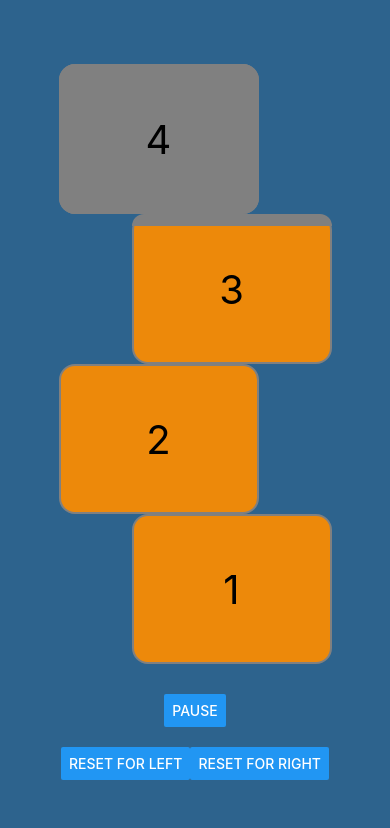
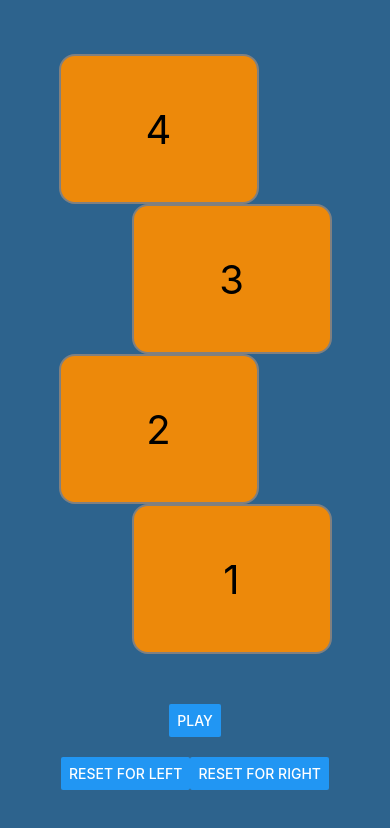
Before and after one commit to MathieuFedrigo/face-a-face, a React Native app: screen / in a window 390 px wide. Shown: the top 828 px of the page. Built offline with nearby package versions, Linux system fonts and the light colour scheme.

Commit message:
fix default state

```diff
--- a/src/Components/Board.tsx
+++ b/src/Components/Board.tsx
@@ -1,14 +1,31 @@
+import { useState } from 'react';
 import { Button, StyleSheet, View } from 'react-native';
 import { Brick } from '../Components/Brick';
 import { useTimer } from '../Hooks/useTimer';
 import { boardSelector, wrongAnswer, restartForLeft, restartForRight, pause, boardStatusSelector } from '../redux/boardSlice';
 import { useAppDispatch, useAppSelector } from '../redux/hooks';
+import { ISide } from '../Types/Side';
 
 export const Board = () => {
   const board = useAppSelector(boardSelector);
   const isPaused = useAppSelector(boardStatusSelector);
+
   const dispatch = useAppDispatch();
   useTimer()
+  const [isWrongAnswerDisabled, setIsWrongAnswerDisabled] = useState(true)
+  const onPlayPausePress = () => {
+    if(isPaused) setIsWrongAnswerDisabled(false)
+    dispatch(pause())
+  }
+  const onWrongAnswerPress = () => {
+    setIsWrongAnswerDisabled(true)
+    dispatch(wrongAnswer())
+  }
+  const onResetFactory = (side: ISide) => () => {
+    if(side === 'left') dispatch(restartForLeft())
+    if(side === 'right') dispatch(restartForRight())
+    setIsWrongAnswerDisabled(true)
+  }
 
   return (
       <View style={styles.container}>
@@ -17,11 +34,15 @@ export const Board = () => {
         <Brick number={2} side={board[2]} />
         <Brick number={1} side={board[1]} />
         <View style={{height: 30}}/>
-        {isPaused ? <Button title='Wrong Answer' onPress={() => dispatch(wrongAnswer())}/> : null}
-        <Button title={isPaused ? 'PLAY' : 'PAUSE'} onPress={() => dispatch(pause())}/>
         <View style={styles.buttonContainer}>
-          <Button title='Reset for LEFT' onPress={() => dispatch(restartForLeft())}/>
-          <Button title='Reset for RIGHT' onPress={() => dispatch(restartForRight())}/>
+          {isPaused && !isWrongAnswerDisabled
+            ? <Button title='Wrong Answer' onPress={onWrongAnswerPress}/>
+            : <Button title={isPaused ? 'PLAY' : 'PAUSE'} onPress={onPlayPausePress}/>
+          }
+        </View>
+        <View style={styles.buttonContainer}>
+          <Button title='Reset for LEFT' onPress={onResetFactory('left')}/>
+          <Button title='Reset for RIGHT' onPress={onResetFactory('right')}/>
         </View>
       </View>
   );
--- a/src/redux/boardSlice.ts
+++ b/src/redux/boardSlice.ts
@@ -33,7 +33,7 @@ const initialStateRight = {
 const initialState: BoardState = {
   ...initialStateLeft,
   time: 20000,
-  isPaused: false,
+  isPaused: true,
 }
 
 export const boardSlice = createSlice({
```
